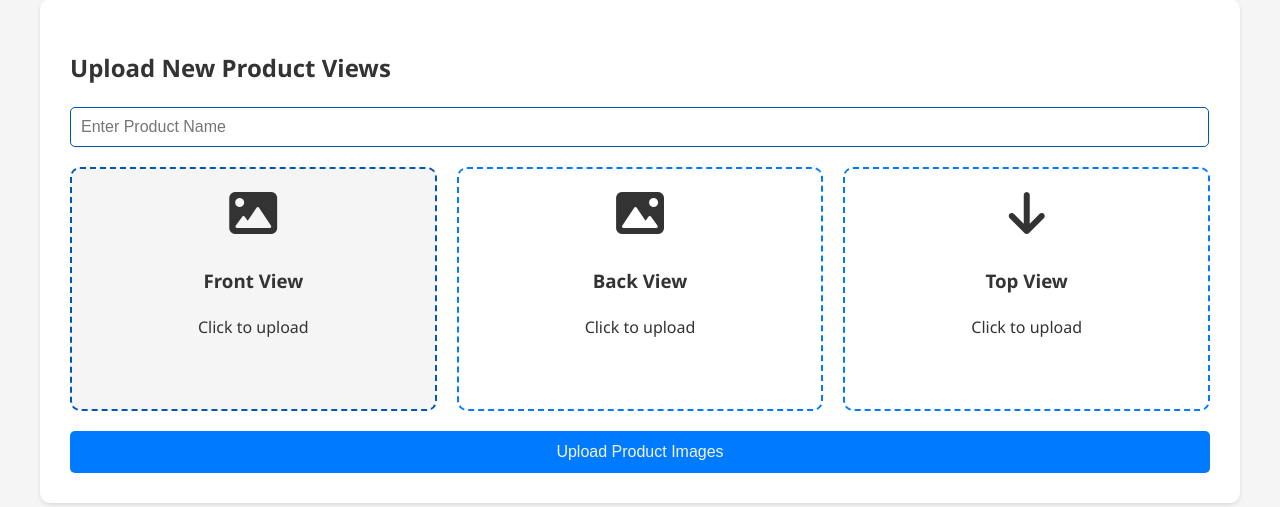
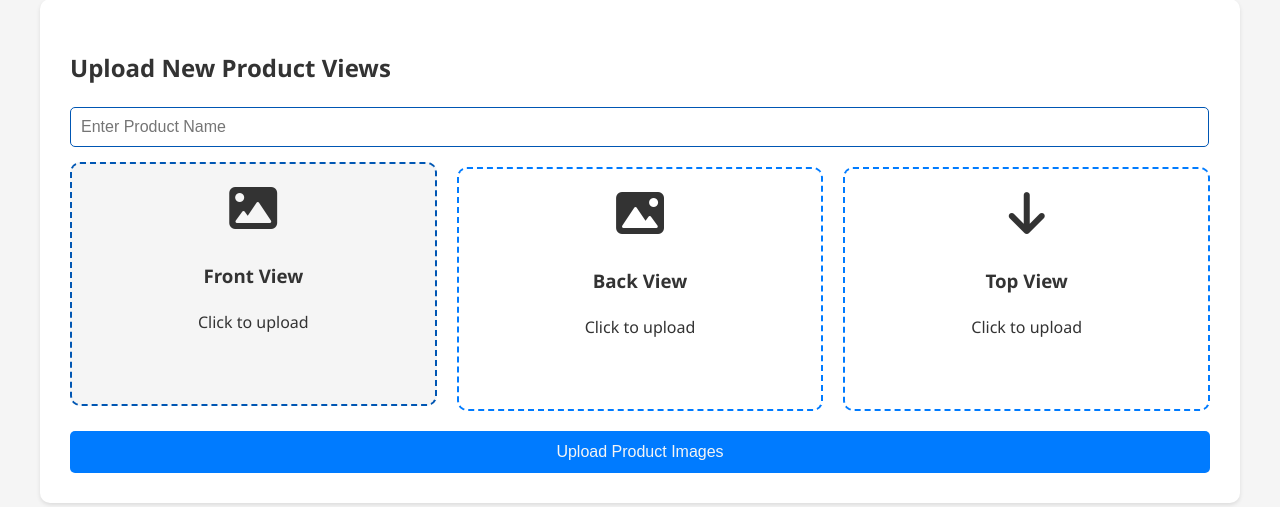
Before and after one commit to Suraj6E/3d-product-visualization, a Flask app: page / in a window 1280 px wide, with the pointer over the restyled element. Shown: the part 115-622 px from the top of the page. Run offline with Flask 3, Linux system fonts and the light colour scheme.

Commit message:
minor changes to style on index.css

```diff
--- a/static/css/index.css
+++ b/static/css/index.css
@@ -59,6 +59,7 @@ body {
 .upload-box:hover {
     border-color: var(--primary-dark);
     background-color: var(--background-color);
+    transform: translateY(-5px);
 }
 
 .upload-box i {
```
